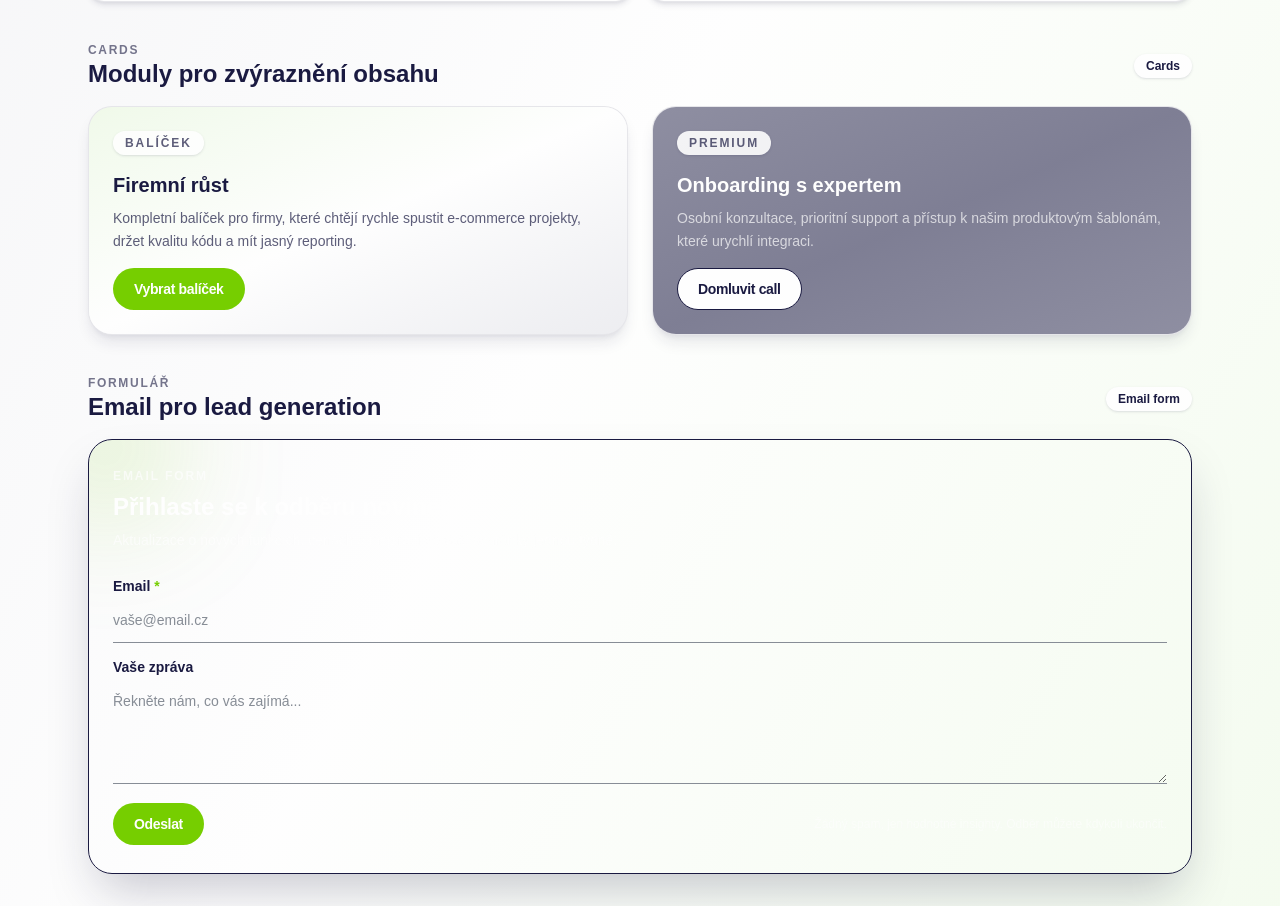
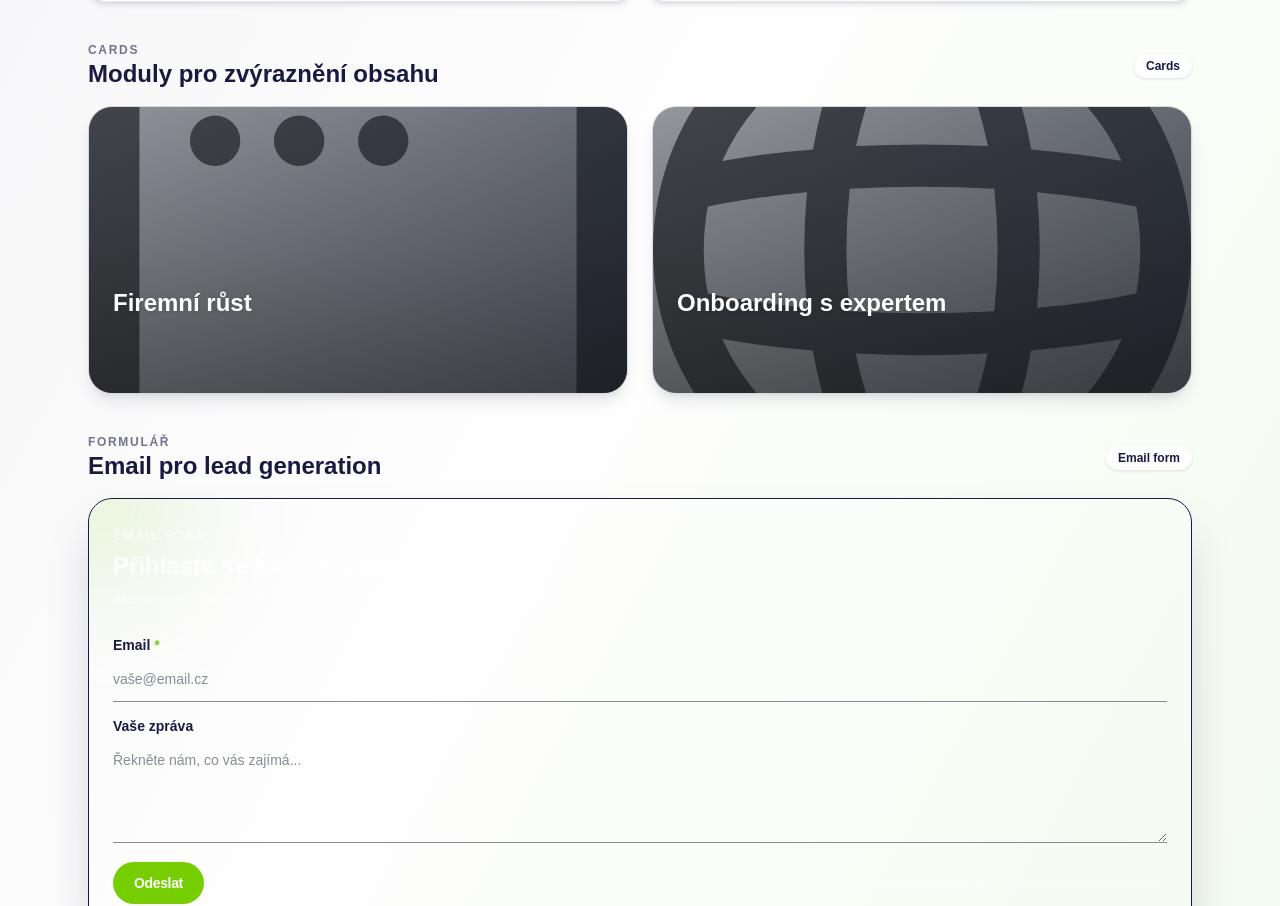
Before and after one commit to TheCodeSommelier/next_digi_tree, a Next.js app: page / in a window 1280 px wide. Shown: the part 947-1853 px from the top of the page. Built offline with nearby package versions, Linux system fonts and the light colour scheme.

Commit message:
feat: add card

```diff
--- a/app/components/UI/Button.tsx
+++ b/app/components/UI/Button.tsx
@@ -20,7 +20,10 @@ const Button: FC<Props> = ({
   return (
     <button
       type={type}
-      className={`inline-flex items-center justify-center gap-2 rounded-full px-5 py-2.5 text-sm font-semibold tracking-tight transition-all duration-200 focus-visible:outline focus-visible:outline-offset-2 focus-visible:outline-accent ${variantClasses} ${className}`}
+      className={`inline-flex items-center justify-center gap-2 rounded-full
+        px-5 py-2.5 text-sm font-semibold tracking-tight transition-all
+        duration-200 focus-visible:outline focus-visible:outline-offset-2
+        focus-visible:outline-accent ${variantClasses} ${className}`}
     >
       {children}
     </button>
--- a/app/components/UI/Card.tsx
+++ b/app/components/UI/Card.tsx
@@ -1,74 +1,73 @@
-import { FC, ReactNode } from "react";
-import Button from "./Button";
+import Image from "next/image";
+import { FC, ReactNode, useMemo } from "react";
 
 type Props = {
   title: string;
   description: string;
-  badge?: string;
-  tone?: "bright" | "night";
-  actionLabel?: string;
   icon?: ReactNode;
-};
-
-const toneStyles: Record<NonNullable<Props["tone"]>, string> = {
-  bright: "from-accent/15 via-white to-primary/10",
-  night: "from-primary/70 via-primary/80 to-primary/70",
+  imageUrl?: string;
 };
 
 const Card: FC<Props> = ({
   title,
   description,
-  badge,
-  tone = "bright",
-  actionLabel = "Zjistit více",
   icon,
+  imageUrl,
 }) => {
-  const gradient = toneStyles[tone];
-  const isNight = tone === "night";
+  const backgroundStyle = useMemo(
+    () => ({
+      backgroundImage: imageUrl
+        ? `linear-gradient(120deg, rgba(17,25,40,0.35) 0%, rgba(17,25,40,0.65) 100%), url(${imageUrl})`
+        : "radial-gradient(circle at 20% 20%, rgba(118,206,0,0.25), transparent 40%), radial-gradient(circle at 80% 0%, rgba(26,26,65,0.4), transparent 45%), linear-gradient(120deg, #0f172a, #1a1a41)",
+    }),
+    [imageUrl]
+  );
 
   return (
-    <article className="group relative overflow-hidden rounded-3xl border border-primary/10 bg-white shadow-lg shadow-primary/10 transition-transform duration-300 hover:-translate-y-1">
+    <article className="group relative h-72 overflow-hidden rounded-3xl border
+    border-primary/10 bg-primary/5 shadow-lg shadow-primary/10
+    transition-transform duration-300 cursor-pointer">
       <div
-        className={`absolute inset-0 bg-linear-to-br ${gradient} opacity-70`}
+        className="absolute inset-0 bg-cover bg-center transition-transform
+        duration-500 group-hover:scale-105"
+        style={backgroundStyle}
         aria-hidden
       />
-      <div className="relative flex h-full flex-col gap-4 p-6">
-        <div className="flex items-center justify-between gap-3">
-          {badge ? (
-            <span className="inline-flex items-center rounded-full bg-white/90 px-3 py-1 text-xs font-semibold uppercase tracking-[0.16em] text-primary/70 shadow-sm shadow-primary/10">
-              {badge}
-            </span>
-          ) : (
-            <span className="inline-block h-2 w-12 rounded-full bg-primary/15" />
-          )}
+
+      <div className="absolute inset-0 bg-linear-to-b from-black/10
+      via-black/25 to-black/45 transition-colors duration-300
+      group-hover:from-primary/70 group-hover:via-primary/80
+      group-hover:to-primary/80" />
+
+      <div className="pointer-events-none absolute inset-0 flex items-center justify-center">
+
+        <span className="rounded-full px-4 py-2 text-sm font-semibold
+        tracking-[0.18em] text-white opacity-0 transition-all duration-500
+        ease-out group-hover:opacity-100 group-hover:scale-100 scale-95
+        flex justify-between items-center gap-3">
+
+          <Image src="/images/plus_white.svg" alt="White plus icon" width={24} height={24} />
+          Otevřít
+        </span>
+      </div>
+
+      <div className="relative flex h-full flex-col justify-between p-6">
+        <div className="flex items-center gap-3">
           {icon && (
-            <span className="flex h-10 w-10 items-center justify-center rounded-2xl bg-white/80 text-primary shadow-md shadow-primary/10">
+            <span className="flex h-10 w-10 items-center justify-center
+            rounded-2xl bg-white/80 text-primary shadow-md shadow-primary/10">
               {icon}
             </span>
           )}
         </div>
 
-        <div className="space-y-2">
-          <h3
-            className={`text-xl font-semibold ${
-              isNight ? "text-white" : "text-primary"
-            }`}
-          >
+        <div className="min-h-24 flex flex-col justify-end gap-2">
+          <h3 className="text-2xl font-semibold text-white drop-shadow-sm translate-y-1 transition-all duration-500 ease-out group-hover:-translate-y-1">
             {title}
           </h3>
-          <p
-            className={`text-sm leading-relaxed ${
-              isNight ? "text-white/70" : "text-primary/70"
-            }`}
-          >
+          <p className="max-w-xl text-sm leading-relaxed text-white/80 opacity-0 translate-y-3 transition-all duration-500 ease-out group-hover:opacity-100 group-hover:translate-y-0">
             {description}
           </p>
-        </div>
-
-        <div className="mt-auto">
-          <Button primary={!isNight} className={isNight ? "bg-white text-primary hover:bg-accent" : ""}>
-            {actionLabel}
-          </Button>
         </div>
       </div>
     </article>
--- a/app/page.tsx
+++ b/app/page.tsx
@@ -8,7 +8,7 @@ import TextInput from "./components/UI/TextInput";
 
 export default function Home() {
   return (
-    <div className="min-h-screen bg-linear-to-br from-primary/5 via-white to-accent/10 text-primary">
+    <div className="min-h-screen bg-gradient-to-br from-primary/5 via-white to-accent/10 text-primary">
       <main className="mx-auto flex min-h-screen w-full max-w-6xl flex-col gap-10 px-6 py-12">
         <header className="space-y-4">
           <p className="text-xs font-semibold uppercase tracking-[0.2em] text-primary/60">
@@ -129,14 +129,14 @@ export default function Home() {
               title="Firemní růst"
               description="Kompletní balíček pro firmy, které chtějí rychle spustit e‑commerce projekty, držet kvalitu kódu a mít jasný reporting."
               actionLabel="Vybrat balíček"
-              tone="bright"
+              imageUrl="/window.svg"
             />
             <Card
               badge="Premium"
               title="Onboarding s expertem"
               description="Osobní konzultace, prioritní support a přístup k našim produktovým šablonám, které urychlí integraci."
               actionLabel="Domluvit call"
-              tone="night"
+              imageUrl="/globe.svg"
             />
           </div>
         </section>
```
Also changed, not shown: public/images/plus_white.svg (added).
